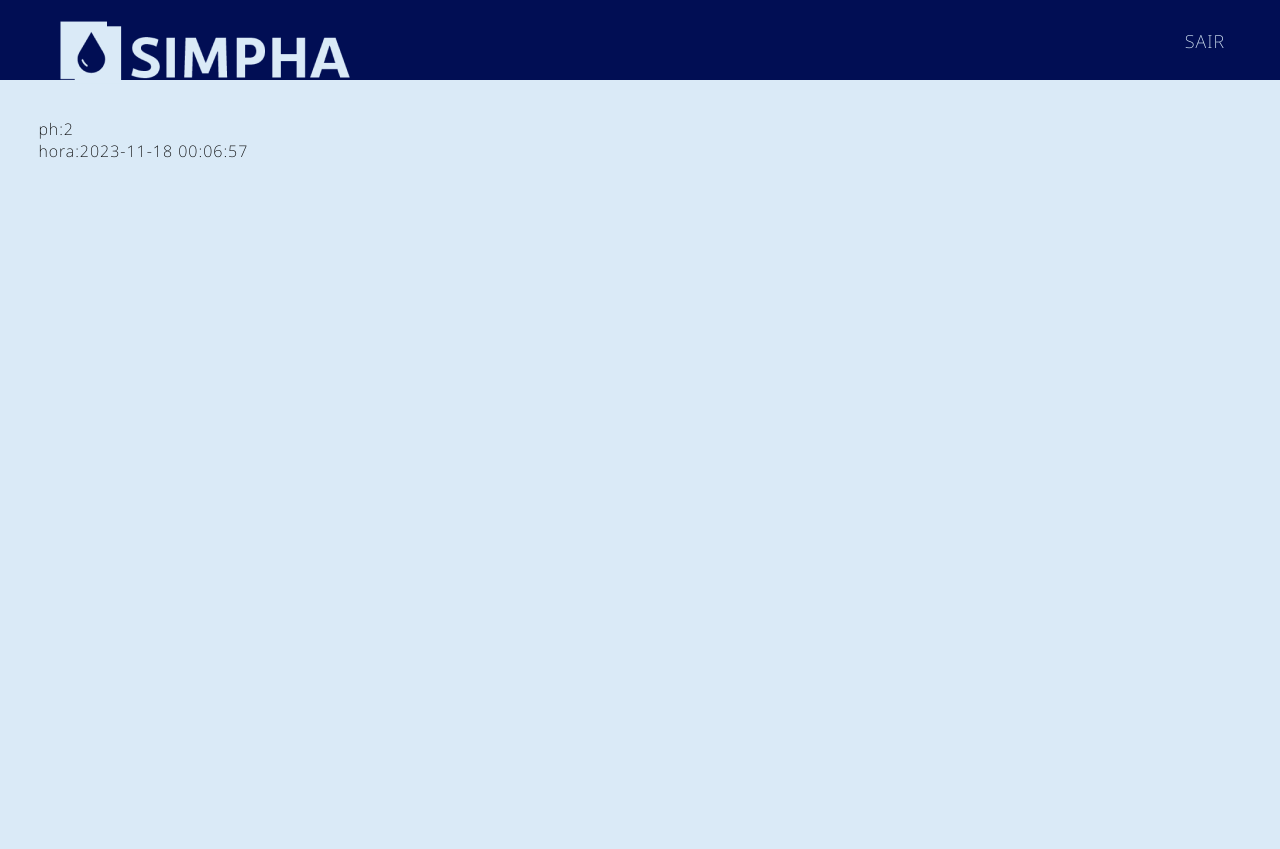
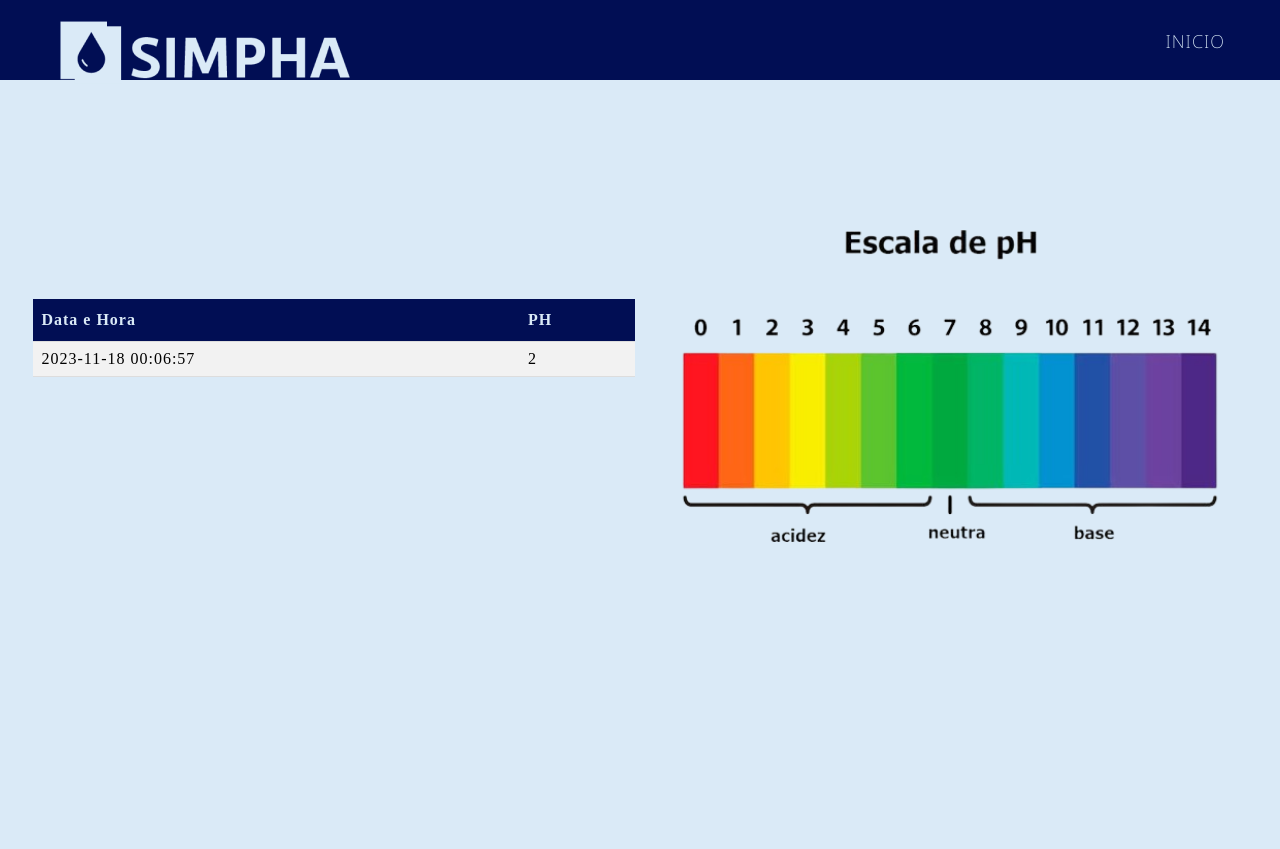
Before and after one commit to RafaelGDias1/S.i.M.P.H.A, a PHP site: page /web/pagPH.php in a window 1280 px wide. Shown: the top 849 px of the page. Run offline with PHP 8.4, Linux system fonts and the light colour scheme; data comes from the database, SQL or seed files in the repository.

Commit message:
pronto, codigo finalizado

```diff
--- a/css/estilo.css
+++ b/css/estilo.css
@@ -565,3 +570,38 @@ footer{
   width: 90%;
 }
 }
+
+                   /*tabela, parte de cima login*/
+main >table{
+  font-family: rns-sans;
+  width: 50%;
+  border-collapse: collapse;
+  text-align: center;
+  height: 10pxx;
+  position: relative;
+  margin: 0px;
+  top: 25%; /* altura da imagem*/
+  right: 5px; /*distancia da imagem*/
+}
+
+table, th, td {
+
+  padding: 8px;
+  text-align: left;
+  border-bottom: 1px solid #ddd;
+                  }
+.moni{
+ width: 650px;
+ position: absolute;
+ margin: 0px;
+ top: 25%; /* altura da imagem*/
+right: 5px; /*distancia da imagem*/
+                  }
+tr:nth-child(even){background-color: #f2f2f2}
+th {
+  padding-top: 12px;
+  padding-bottom: 12px;
+  text-align: left;
+
+  background-color: #010E54;
+  color: #DAEAF7;}
--- a/web/pagPH.php
+++ b/web/pagPH.php
@@ -22,31 +22,16 @@ session_start();
 </head>
 <body>
 <nav>
-
-
-<?php
-include_once("../confg/conexao.php");
-//session_start();
-
- if(!empty($_SESSION['usuario'])){
-    echo "OLa ". $_SESSION ['nome']." , bem";
- }
- else{
-    $_SESSION['msg'] = "Deslogado";
-
-  }
-
-?>
         <input type="checkbox" id="check">
         <label for="check">
            <i class="burges" id="btn"></i> <!--fa fa-bars-->
            <i class="burges-perdido" id="cancel"></i> <!--fa fa-times-->
         </label>
 
-       <a href="#"><img src="../img/SYMPHA - LOGO 2 1.png"></a>
+       <a href="../web/pag1.php"><img src="../img/SYMPHA - LOGO 2 1.png"></a>
 
         <ul>
-            <li><a href="pag1.php">Sair</a></li>
+            <li><a href="pag1.php">Inicio</a></li>
 
         </ul>
 
@@ -55,6 +40,8 @@ include_once("../confg/conexao.php");
 
 
     <main>
+
+<img src="../img/moni-removebg-preview.png" alt="monitoramento" class="moni">
 
     <?php
 
@@ -77,9 +64,22 @@ $sql = mysqli_query($connph, "SELECT * FROM phreading") or die(
 
   while($connph = mysqli_fetch_assoc($sql)) {
 
-    echo "<table borde='1'>";
-    echo "<tr>ph:".$connph["ph"]."<tr> <br/>";
-    echo "<tr>hora:".$connph["hora"]." <tr><br/><br/>";
+    echo "<table>";
+
+
+   echo " <tr>
+     <th> Data e Hora  </th>
+     <th> PH </th>
+    </tr>";
+
+
+echo "<tr>
+    <td>".$connph["hora"]."</td>
+    <td> ".$connph["ph"]."</td>
+  </tr>
+ ";
+
+
   }
 ?>
 <script src="../js/js.js"></script>
```
Also changed, not shown: other parts of css/estilo.css (+19 -14 lines), web/pag1.php (+8 -9 lines), img/moni-removebg-preview.png (added), img/moni.jpg (added).
